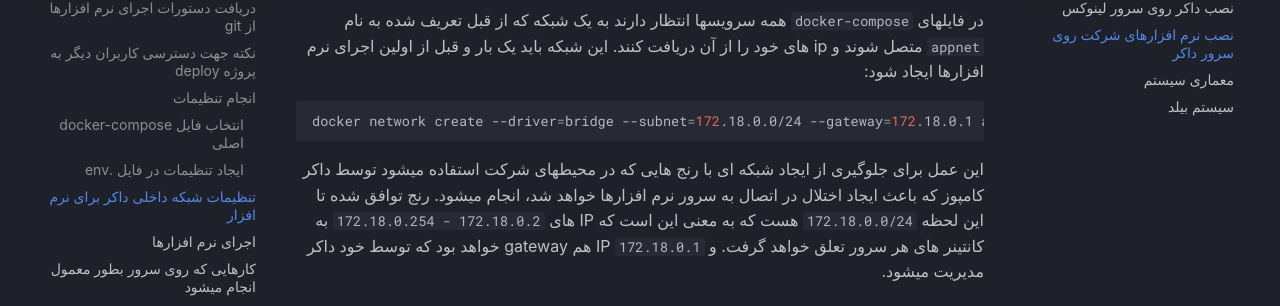
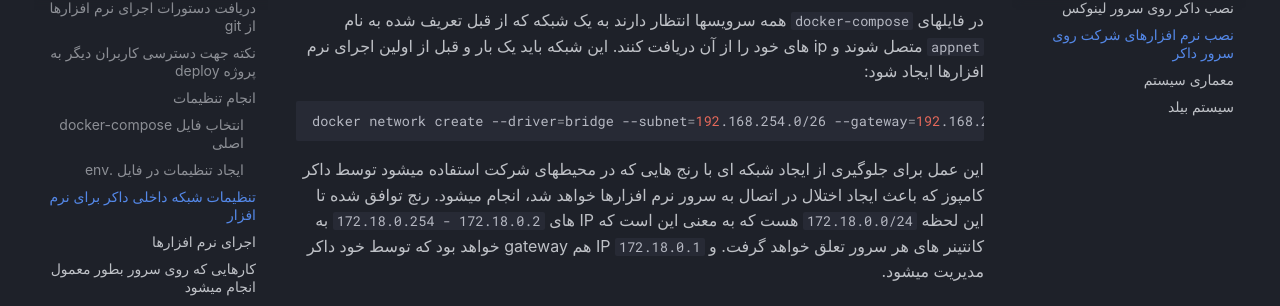
Before and after one commit to blue-innovators/noavaran-docs, an MkDocs documentation site: the page built from docs/infrastructure/setup-apps.md, in a window 1280 px wide and 900 px high, scrolled down 1276 px. Shown: the part 148-454 px from the top of the window. Built offline with MkDocs 1.6.1 and Material for MkDocs 9.7.7, drawn with Linux system fonts in a browser that asks for light colours; some web fonts are replaced; comment, search, counter and statistics services are not loaded.

Commit message:
change appnet ip range for apps internal network

````diff
--- a/docs/infrastructure/setup-apps.md
+++ b/docs/infrastructure/setup-apps.md
@@ -38,7 +38,7 @@ cp .env.sample .env
 ## تنظیمات شبکه داخلی داکر برای نرم افزار
 در فایلهای `docker-compose` همه سرویسها انتظار دارند به یک شبکه که از قبل تعریف شده به نام `appnet` متصل شوند و ip های خود را از آن دریافت کنند. این شبکه باید یک بار و قبل از اولین اجرای نرم افزارها ایجاد شود:
 ```sh
-docker network create --driver=bridge --subnet=172.18.0.0/24 --gateway=172.18.0.1 appnet
+docker network create --driver=bridge --subnet=192.168.254.0/26 --gateway=192.168.254.1 appnet
 ```
 این عمل برای جلوگیری از ایجاد شبکه ای با رنج هایی که در محیطهای شرکت استفاده میشود توسط داکر کامپوز که باعث ایجاد اختلال در اتصال به سرور نرم افزارها خواهد شد، انجام میشود. رنج توافق شده تا این لحظه `172.18.0.0/24` هست که به معنی این است که IP های `172.18.0.2 - 172.18.0.254` به کانتینر های هر سرور تعلق خواهد گرفت. و IP `172.18.0.1` هم gateway خواهد بود که توسط خود داکر مدیریت میشود.
 
````
